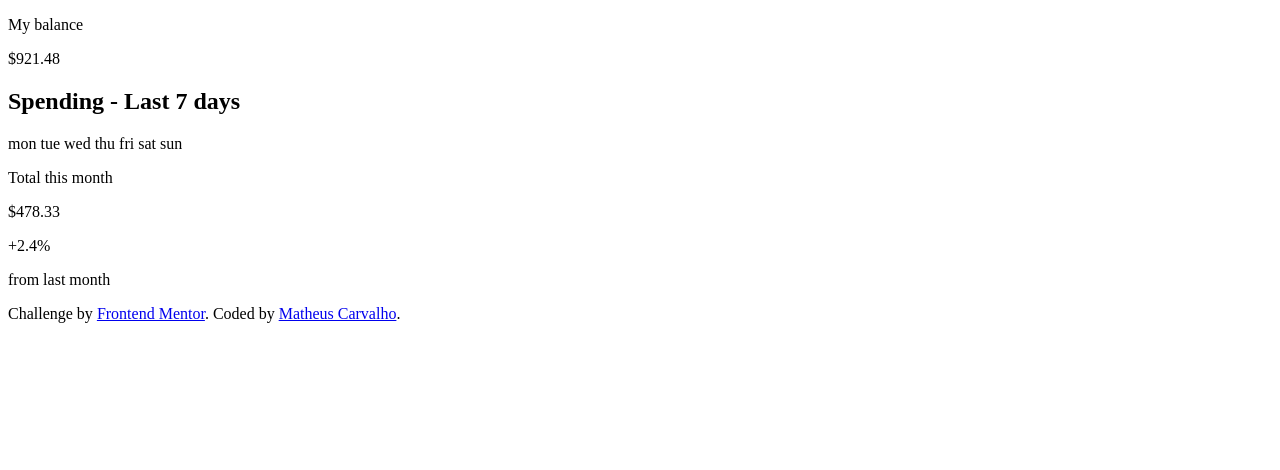
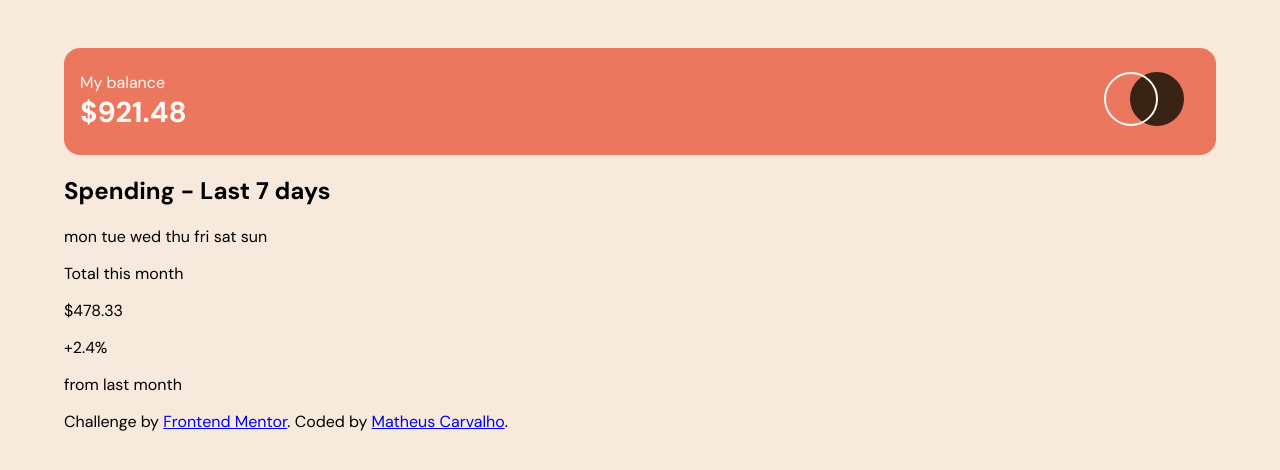
Before and after one commit to matheuscarvalhoscm/expenses-chart-component, a plain HTML site: page index.html in a window 1280 px wide. Drawn offline with Linux system fonts and the light colour scheme.

Commit message:
style: add header style

```diff
--- a/index.html
+++ b/index.html
@@ -5,6 +5,7 @@
   <meta name="viewport" content="width=device-width, initial-scale=1.0"> <!-- displays site properly based on user's device -->
 
   <link rel="icon" type="image/png" sizes="32x32" href="./images/favicon-32x32.png">
+  <link rel="stylesheet" href="./styles/style.css">
 
   <title>Expenses chart component</title>
 </head>
--- a/styles/_variables.scss
+++ b/styles/_variables.scss
@@ -10,3 +10,11 @@ $dark-brown: hsl(25, 47%, 15%);
 $medium-brown: hsl(28, 10%, 53%);
 $cream: hsl(27, 66%, 92%);
 $very-pale-orange: hsl(33, 100%, 98%);
+
+@mixin createCircle {
+  border-radius: 50%;
+  display: inline-block;
+  height: 50px;
+  position: relative;
+  width: 50px;
+}
--- /dev/null
+++ b/styles/style.scss
@@ -0,0 +1,41 @@
+@import './variables';
+
+body {
+  background-color: $cream;
+  font-family: 'DM Sans', sans-serif;
+  margin: auto;
+  width: 90%;
+}
+
+.header {
+  background-color: $soft-red;
+  border-radius: 1em;
+  display: flex;
+  justify-content: space-between;
+  margin-top: 3em;
+  padding: 1.5em 1em;
+
+  .header__text {
+    color: $very-pale-orange;
+    margin: 0;
+
+    &:last-of-type {
+      font-size: 1.8em;
+      font-weight: 700;
+    }
+  }
+
+  .header__circle_outlined {
+    @include createCircle;
+    border: 2px solid $very-pale-orange;
+    left: 1em;
+    z-index: 1;
+  }
+
+  .header__circle_filled {
+    @include createCircle;
+    background-color: $dark-brown;
+    border: 2px solid $dark-brown;
+    right: 1em;
+  }
+}
```
Also changed, not shown: styles/style.css (added), 1 other file.
